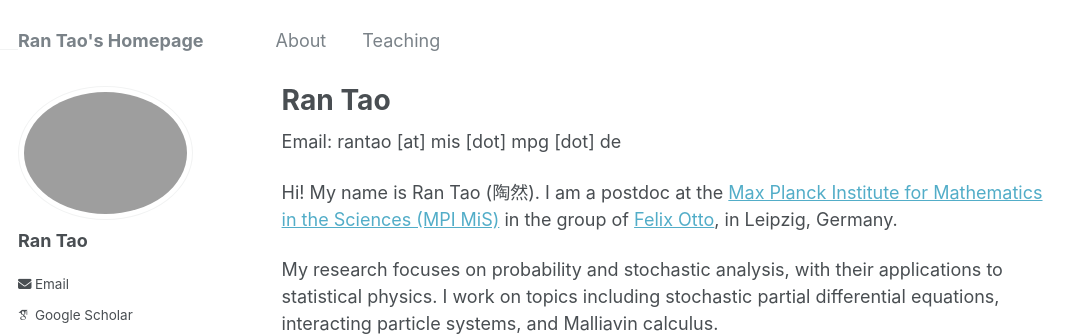
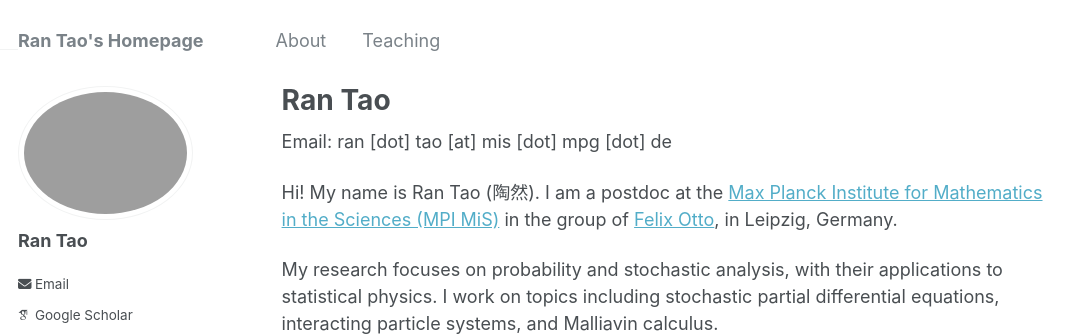
Before and after one commit to rantao16/rantao16.github.io, a Jekyll site: the page built from _pages/about.md, in a window 1280 px wide and 900 px high. Shown: the top 336 px of the window, without its empty margins (0-1087 px from the left). Built offline with Jekyll 4.4.1, drawn with Linux system fonts in a browser that asks for light colours; some web fonts are replaced.

Commit message:
Update about.md

```diff
--- a/_pages/about.md
+++ b/_pages/about.md
@@ -6,7 +6,7 @@ redirect_from:
   - /about/
   - /about.html
 ---
-Email: rantao [at] mis [dot] mpg [dot] de
+Email: ran [dot] tao [at] mis [dot] mpg [dot] de
 
 Hi! My name is Ran Tao (陶然). I am a postdoc at the [Max Planck Institute for Mathematics in the Sciences (MPI MiS)](https://www.mis.mpg.de/) in the group of [Felix Otto](https://www.mis.mpg.de/de/pattern-formation-energy-landscapes-scaling-laws), in Leipzig, Germany.
 
```
